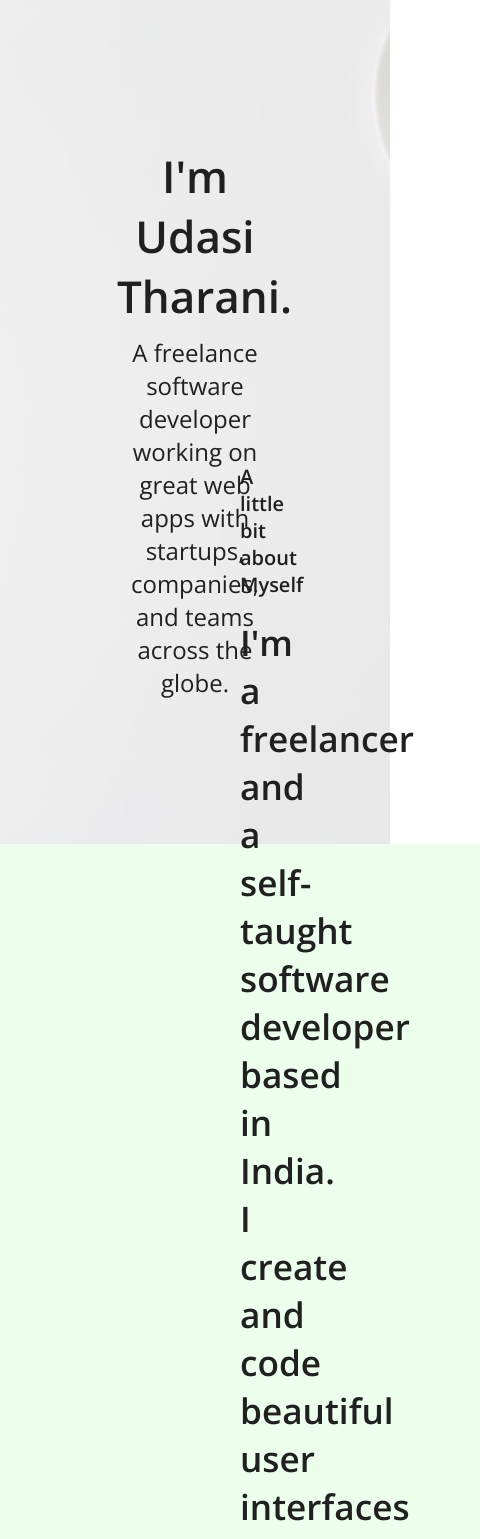
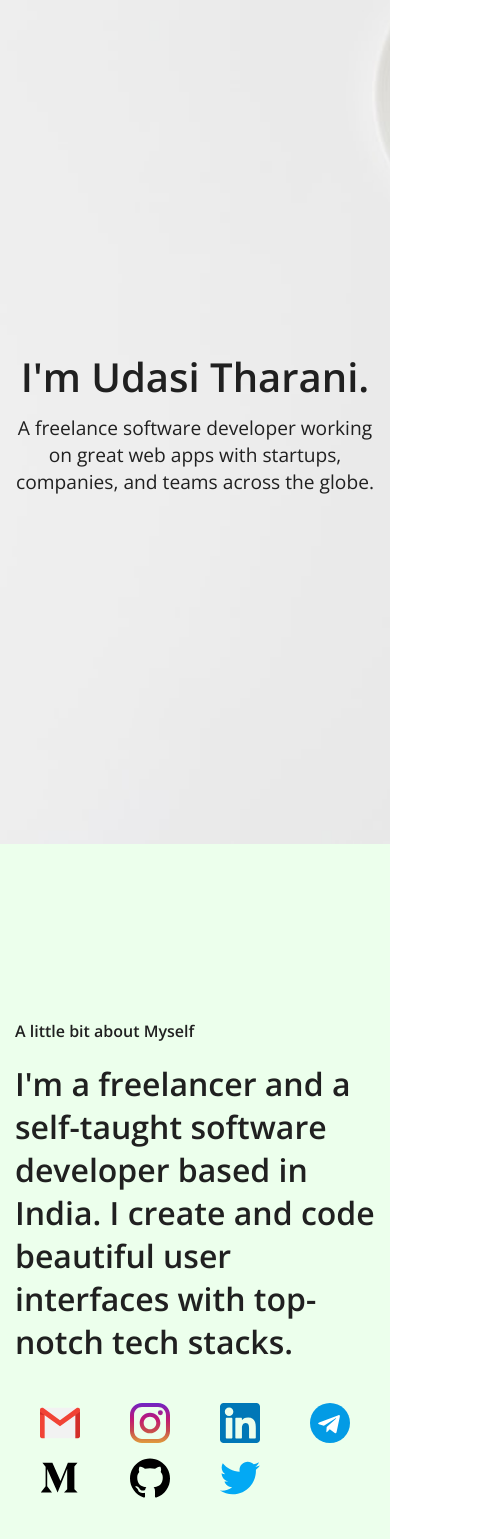
Before and after one commit to niftytyro/udasitharani.dev, a React (Create React App) app: page / in a window 390 px wide. Shown: the top 1539 px of the page, 480 px wide, since content can reach past the window. Built offline with nearby package versions, Linux system fonts and the light colour scheme.

Commit message:
improved styling and fixed style issues

```diff
--- a/src/Components/AboutMe/AboutMe.module.css
+++ b/src/Components/AboutMe/AboutMe.module.css
@@ -30,4 +30,20 @@
   justify-content: space-evenly;
   align-items: center;
   flex-wrap: wrap;
+  margin-top: 20px;
 }
+
+@media (max-width: 900px) {
+  .aboutMe {
+    padding: 15px;
+  }
+  .aboutMe .aboutHeader {
+    font-size: 1rem;
+  }
+  .aboutMe .aboutText {
+    font-size: 2rem;
+  }
+  .aboutMe .aboutLinks {
+    justify-content: flex-start;
+  }
+}
--- a/src/Components/Introduction/Introduction.module.css
+++ b/src/Components/Introduction/Introduction.module.css
@@ -28,9 +28,23 @@
 }
 .shortIntro .shortTitle {
   font-weight: 600;
-  font-size: 2.75rem;
+  font-size: 2.8rem;
 }
 .shortIntro .shortDescription {
   margin-top: 10px;
-  font-size: 1.5rem;
+  font-size: 1.35rem;
 }
+
+@media (max-width: 900px) {
+  .shortIntro {
+    width: 100%;
+  }
+  .shortIntro .shortDescription {
+    width: 100%;
+    padding: 0 10px;
+    font-size: 1.2rem;
+  }
+  .shortIntro .shortTitle {
+    font-size: 2.5rem;
+  }
+}
--- a/src/Components/SocialLink/SocialLink.module.css
+++ b/src/Components/SocialLink/SocialLink.module.css
@@ -7,3 +7,10 @@
   height: 100%;
   object-fit: scale-down;
 }
+
+@media (max-width: 900px) {
+  .linkIcons {
+    flex: 0 25%;
+    margin-bottom: 15px;
+  }
+}
```
